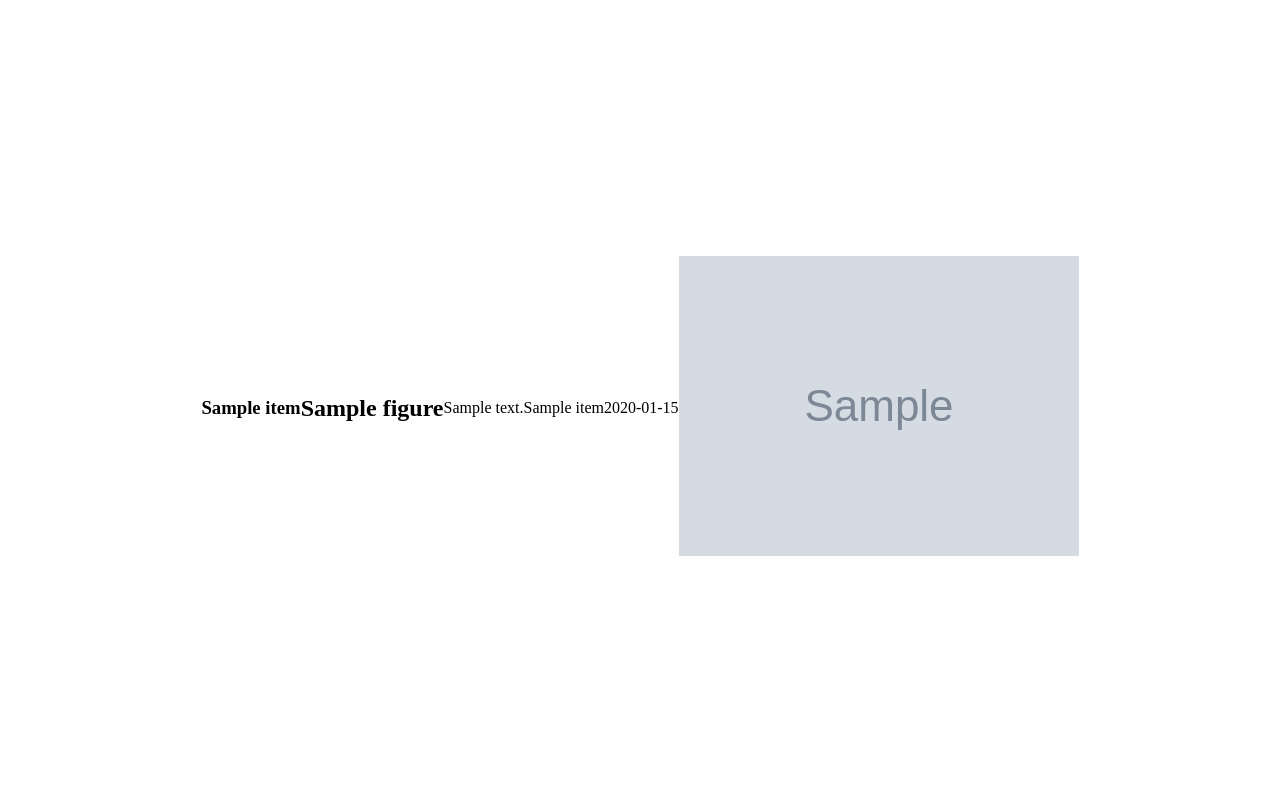
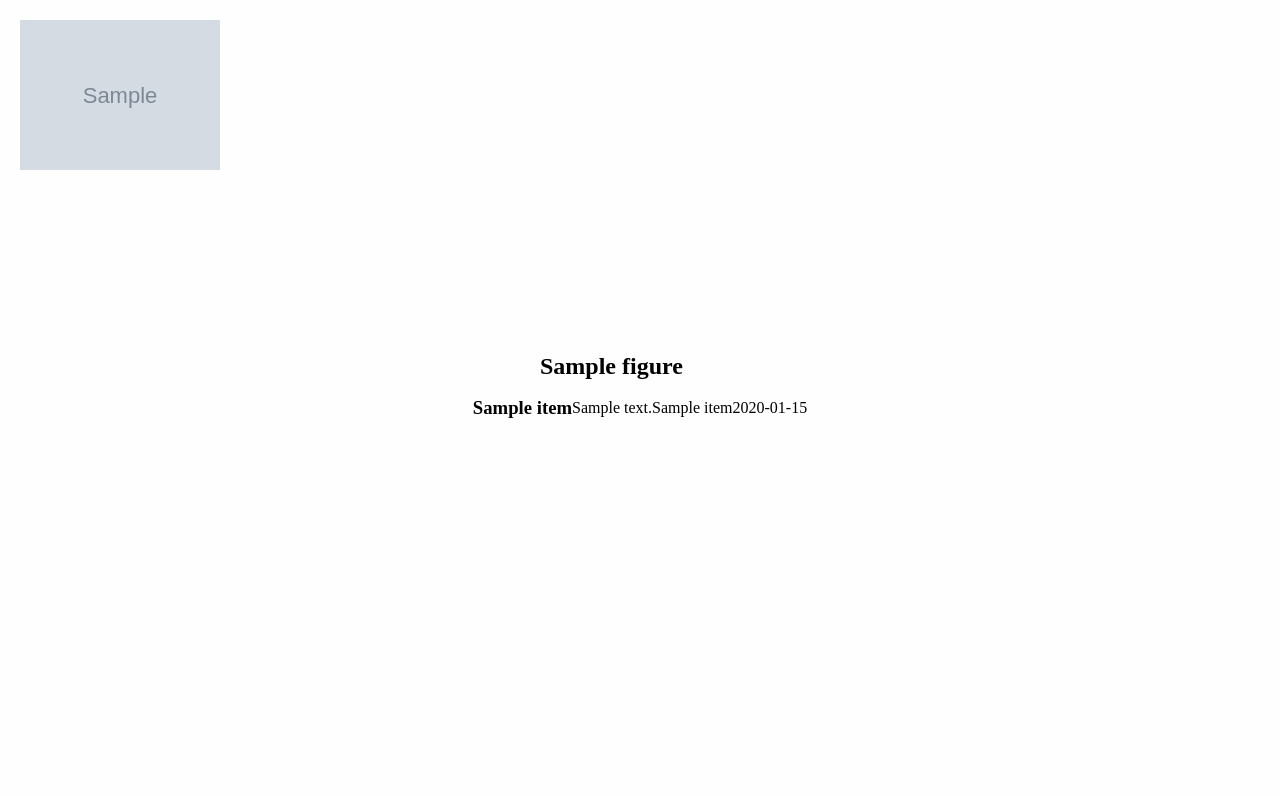
Before and after one commit to ibutanol/Fullstack-Project-Tonidex-v-0.1, a Flask app: page /tonie/1 in a window 1280 px wide. Shown: the top 796 px of the page. Run offline with Flask 3, Linux system fonts and the light colour scheme; grey boxes marked "Sample" are stand-in pictures; a database or web service that is not in the repository returns one stand-in record (values such as "Sample title"); data that the repository does not hold is empty.

Commit message:
trying to overlap figure tag with img tag

```diff
--- /dev/null
+++ b/ideen.txt
@@ -0,0 +1,2 @@
+Tonie Regal als hintergundbild
+nehmen wo man die einzelnen Tonies platziert wie in einem Kinderzimmer
--- a/static/style.css
+++ b/static/style.css
@@ -9,8 +9,28 @@ body {
   overflow-x: hidden;
 }
 
+.container{
+  display: flex;
+  position: relative;
+  margin: 20px;
+  gap:20px;
+
+
+}
+
+.figure{
+  width: 200px;
+  height: 150px;
+  position: absolute;
+  z-index: 1; /* Make sure it's below the next item */
+}
 img{
-
+  width: 200px;
+  height: 150px;
+  position: absolute;
+  z-index: 2; /* Make sure it's above the previous item */
+  top: 20px; /* Adjust the amount of overlap vertically */
+  left: 20px; /* Adjust the amount of overlap horizontally */
 
 }
 .card3d {
```
Also changed, not shown: templates/Tonies.html (+1 -6 lines).
